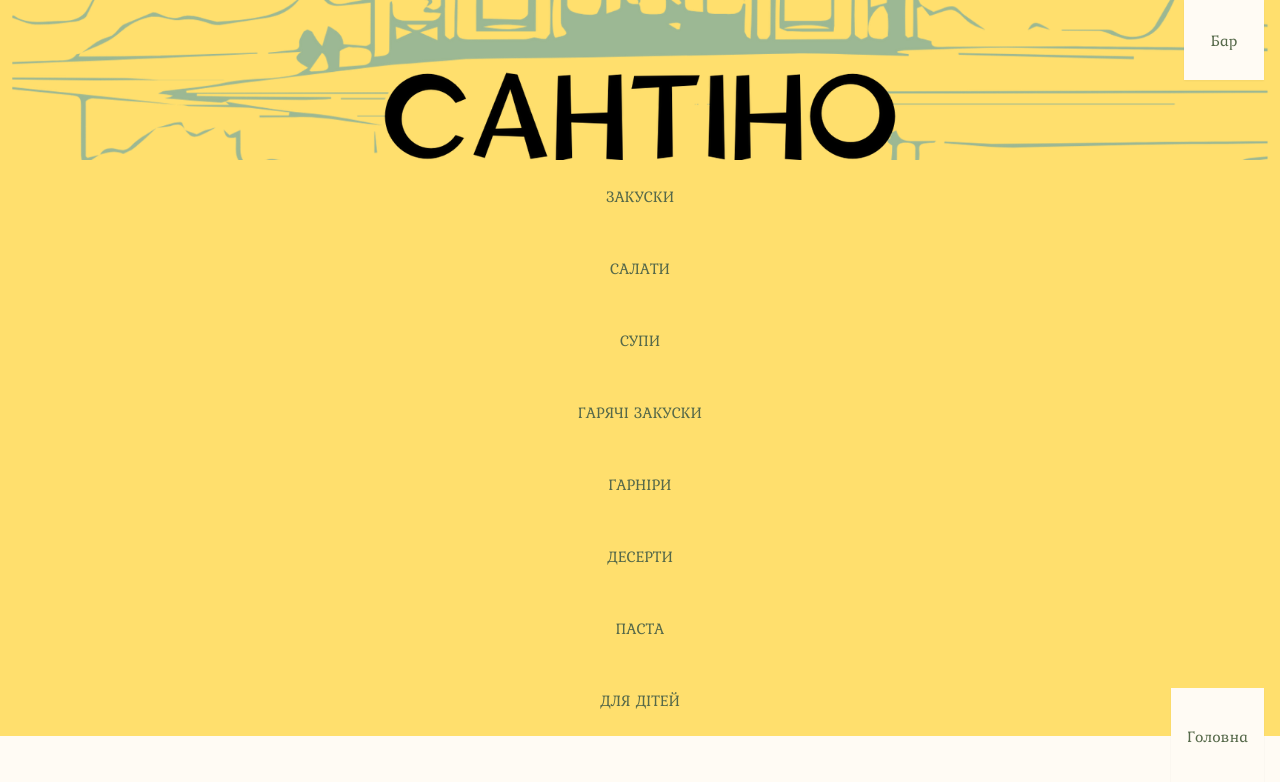
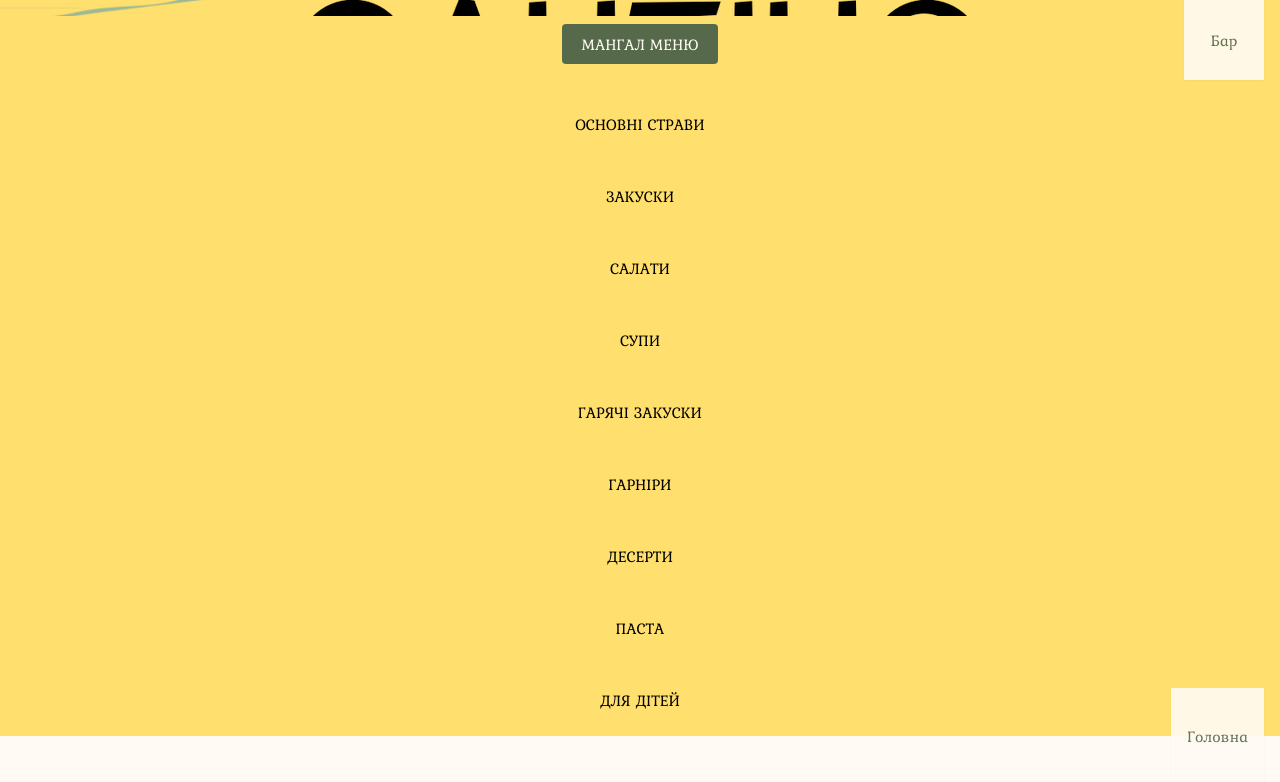
Before and after one commit to romantrynko/santino, a Next.js app: page /kitchen in a window 1280 px wide. Shown: the top 782 px of the page. Built offline with nearby package versions, Linux system fonts and the light colour scheme; what @tailwindcss/postcss7-compat, tailwindcss-no-scrollbar would draw is missing.

Commit message:
handled navbar

```diff
--- a/src/app/bar/page.tsx
+++ b/src/app/bar/page.tsx
@@ -8,6 +8,7 @@
 import RouteButton from '@/components/RouteButton/RouteButton';
 import Link from 'next/link';
 import PageHeader from '@/components/PageHeader';
+import NavigationBar from '@/components/NavigationBar';
 
 const BarPageContent = () => {
   const { isMobile, isPortrait } = useScreenSize();
@@ -37,27 +38,11 @@
           titleClassName="font-extralight tracking-widest"
           isSection
         />
-        <div
-          className={cn(
-            'flex flex-col w-full h-full gap-2 mt-[180px] p-2',
-            {}
-          )}>
-          {barSectionButtons.map(({ name, section }, index) => (
-            <Link
-              href={`/bar/${section}`}
-              // biome-ignore lint/suspicious/noArrayIndexKey: <explanation>
-              key={index}>
-              <MenuSectionButton
-                delay={index * 150}
-                textClassName={cn("text-dark-green", {
-                  'text-[46px]': isPortrait,
-                  'text-[24px]': isMobile
-                })}>
-                {name.toUpperCase()}
-              </MenuSectionButton>
-            </Link>
-          ))}
-        </div>
+        <NavigationBar
+          wrapperClassName={cn(
+            'flex flex-col w-full  min-h-[calc(100vh-180px)] gap-4 mt-[180px] p-2'
+          )}
+        />
       </div>
     </div>
   );
--- a/src/app/kitchen/[section]/page.tsx
+++ b/src/app/kitchen/[section]/page.tsx
@@ -63,7 +63,7 @@
       <RouteButton
         text={'Головна'}
         route={'/'}
-        containerClassName={cn("bottom-20 left-4 w-[200px]", {
+        containerClassName={cn("bottom-[100px] left-2 w-[200px]", {
           "w-[200px] px-8": isPortrait,
           'w-20': isMobile
         })}
--- a/src/app/kitchen/page.tsx
+++ b/src/app/kitchen/page.tsx
@@ -1,12 +1,10 @@
 'use client';
 
-import MenuSectionButton from '@/components/MenuSectionButton';
+import NavigationBar from '@/components/NavigationBar';
 import PageHeader from '@/components/PageHeader';
 import RouteButton from '@/components/RouteButton';
-import { kitchenSectionButtons } from '@/constants/menuList';
 import { useScreenSize } from '@/utils/hooks/useScreenSize';
 import { cn } from '@/utils/utils';
-import Link from 'next/link';
 import React from 'react';
 
 const KitchenPageContent = () => {
@@ -33,33 +31,33 @@
 
         <PageHeader
           // title="Кухня"
-          containerClassName="h-40 fixed bg-yellow-light"
-          innerContainerClassName="bg-main-logo-2 bg-cover bg-center bg-no-repeat p-2"
+          containerClassName={cn("fixed bg-yellow-light",
+          {
+            'h-60': isPortrait,
+            'h-40 ': isMobileInPortrait
+            })}
+          innerContainerClassName={cn("bg-main-logo-2 bg-center bg-no-repeat p-2", {
+            'bg-contain': isPortrait,
+            'bg-cover': isMobileInPortrait
+            })}
           titleClassName="font-extralight tracking-widest"
           isSection
         />
 
-        <div
-          className={cn(
-            'flex flex-col w-full  min-h-[calc(100vh-180px)] gap-4 mt-[180px] p-2',
-            {}
-          )}>
-          {kitchenSectionButtons.map(({ name, section }, index) => (
-            <Link
-              href={`/kitchen/${section}`}
-              // biome-ignore lint/suspicious/noArrayIndexKey: <explanation>
-              key={index}>
-              <MenuSectionButton
-                delay={index * 150}
-                textClassName={cn('text-dark-green', {
-                  'text-[46px]': isPortrait,
-                  'text-[24px]': isMobileInPortrait
-                })}>
-                {name.toUpperCase()}
-              </MenuSectionButton>
-            </Link>
-          ))}
-        </div>
+        <NavigationBar
+          wrapperClassName={cn("text-[24px] flex flex-col w-full min-h-[calc(100vh-180px)] gap-4 mt-[180px] p-2",
+          {
+            'min-h-[calc(100vh-220px)] mt-[220px]': isPortrait,
+            'mt-[180px]': isMobileInPortrait,
+          })}
+
+          buttonTextClassName={cn("text-14px",
+          {
+            'text-14px text-dark-green': isMobileInPortrait,
+            'text-24px text-dark-green': isPortrait,
+          }
+          )}
+        />
       </div>
     </div>
   );
--- a/src/app/layout.tsx
+++ b/src/app/layout.tsx
@@ -4,7 +4,7 @@
 import { Inter } from 'next/font/google';
 import './globals.css';
 import { cn } from '@/utils/utils';
-import { ScreenSizeProvider } from '@/utils/hooks/useScreenSize';
+import { ScreenSizeProvider, useScreenSize } from '@/utils/hooks/useScreenSize';
 import { useEffect, useState } from 'react';
 import { usePathname } from 'next/navigation';
 import NavigationBar from '@/components/NavigationBar';
@@ -22,6 +22,7 @@
 }>) {
   const pathname = usePathname();
   const [showNavBar, setShowNavBar] = useState(false);
+  const { isPortrait, isMobile, isMobileInPortrait } = useScreenSize();
 
   useEffect(() => {
     setShowNavBar(
@@ -34,12 +35,20 @@
       <body className={cn('h-[100%] bg-beige', inter.className)}>
         <ScreenSizeProvider>{children}</ScreenSizeProvider>
         {showNavBar && (
-          <footer className="flex fixed bottom-4 left-0 w-full z-50 overflow-scroll scrollbar-none">
+          <footer className="flex fixed bottom-4 left-0 w-full z-50 overflow-scroll scrollbar-none py-2 px-2 ">
             <NavigationBar
-              wrapperClassName="flex items-center gap-4 px-2"
-              buttonTextClassName="text-[14px] whitespace-nowrap self-center text-beige font-bold font-kurale"
-              outerContainerClassName="flex items-center justify-center px-3 py-1 bg-dark-green rounded"
+              wrapperClassName={cn("flex items-center gap-4 w-full", {
+                'w-full': isMobileInPortrait
+              })}
+              // outerContainerClassName="flex items-center justify-center px-3 py-1 bg-dark-green rounded"
+              outerContainerClassName={cn("bg-beige text-dark-green flex items-center justify-center z-10 overflow-hidden active:bg-slate-500 active:duration-300 shadow-sm shadow-dark-green active:opacity-100 rounded-[20px] px-4 py-2 cursor-pointer transition"
+              )}
+
               innerContainerClassName="flex items-center justify-center p-2"
+              buttonTextClassName={cn("text-[16px] whitespace-nowrap self-center text-dark-green font-kurale", {
+                'text-[14px]': isMobileInPortrait,
+                'text-[24px]': isPortrait
+                })}
             />
           </footer>
         )}
--- a/src/app/pageContent/MenuSectionPageContent/MenuSectionPageContent.tsx
+++ b/src/app/pageContent/MenuSectionPageContent/MenuSectionPageContent.tsx
@@ -29,7 +29,7 @@
   return (
     <div className={cn("flex relative items-center w-full flex-col gap-3 bg-beige")}>
       <RouteButton
-        containerClassName={cn("bottom-20")}
+        containerClassName={cn("bottom-[100px]")}
         text={'Назад'}
         onClick={goBack}
       />
--- a/src/components/MenuSectionButton/MenuSectionButton.tsx
+++ b/src/components/MenuSectionButton/MenuSectionButton.tsx
@@ -9,6 +9,7 @@
   textClassName?: string;
   onClick?: () => void;
   delay?: number;
+  selected?: boolean;
 };
 
 const MenuSectionButton = ({
@@ -17,7 +18,8 @@
   innerContainerClassName,
   textClassName,
   onClick,
-  delay
+  delay,
+  selected = false
 }: MenuSectionButtonProps) => {
   const [show, setShow] = useState(false);
   const pathname = usePathname();
@@ -36,7 +38,8 @@
         `flex justify-center items-center cursor-pointer active:scale-[98%] active:duration-150 transition duration-200 ease-in ${
           show ? 'opacity-100' : 'opacity-0'
         }`,
-        containerClassName
+        containerClassName,
+        selected && ' bg-dark-green'
       )}
       onClick={onClick}>
       <div
@@ -48,7 +51,10 @@
           className={cn(
             'text-center text-[24px] font-light',
             textClassName,
-            isMangalButton && pathname === '/kitchen' && 'text-beige bg-dark-green px-5 py-2 rounded'
+            isMangalButton &&
+              pathname === '/kitchen' &&
+              'text-beige bg-dark-green px-5 py-2 rounded',
+            selected && 'text-beige '
           )}>
           {children}
         </div>
--- a/src/components/NavigationBar/NavigationBar.tsx
+++ b/src/components/NavigationBar/NavigationBar.tsx
@@ -5,33 +5,41 @@
 import { useScreenSize } from '@/utils/hooks/useScreenSize';
 import { barSectionButtons, kitchenSectionButtons } from '@/constants/menuList';
 import { usePathname } from 'next/navigation';
+import { on } from 'events';
 
 type NavigationBarProps = Readonly<{
   wrapperClassName?: string;
   buttonTextClassName?: string;
   innerContainerClassName?: string;
   outerContainerClassName?: string;
+  onClick?: () => void;
 }>;
 
 const NavigationBar = ({
   wrapperClassName,
   buttonTextClassName,
   innerContainerClassName,
-  outerContainerClassName
+  outerContainerClassName,
+  onClick
 }: NavigationBarProps) => {
   const { isPortrait, isMobileInPortrait } = useScreenSize();
   const pathname = usePathname();
 
   const buttons = useMemo(() => {
     switch (true) {
-      case pathname.startsWith("/kitchen"):
+      case pathname.startsWith('/kitchen'):
         return kitchenSectionButtons;
-      case pathname.startsWith("/bar"):
+      case pathname.startsWith('/bar'):
         return barSectionButtons;
       default:
         return [];
     }
   }, [pathname]);
+
+  const isNotSectionPage = useMemo(
+    () => pathname !== '/kitchen' && pathname !== '/bar',
+    [pathname]
+  );
 
   return (
     <div className={cn('flex flex-row w-full', wrapperClassName)}>
@@ -41,14 +49,22 @@
           // biome-ignore lint/suspicious/noArrayIndexKey: <explanation>
           key={index}>
           <MenuSectionButton
+            onClick={onClick}
+            selected={pathname === path}
             delay={index * 150}
             innerContainerClassName={cn(innerContainerClassName)}
             containerClassName={cn(outerContainerClassName)}
-            textClassName={cn('text-dark-green', buttonTextClassName, {
-              'text-[46px]': isPortrait,
-              'text-[24px]': isMobileInPortrait
-            })}>
-            {name.toUpperCase()}
+            textClassName={cn(
+              'text-dark-green',
+              {
+                'text-[36px]': isPortrait,
+                'text-[24px]': isMobileInPortrait
+              },
+              buttonTextClassName
+            )}>
+            {isNotSectionPage
+              ? name.charAt(0).toUpperCase() + name.slice(1)
+              : name.toUpperCase().toString()}
           </MenuSectionButton>
         </Link>
       ))}
--- a/src/components/RouteButton/RouteButton.tsx
+++ b/src/components/RouteButton/RouteButton.tsx
@@ -31,10 +31,10 @@
     // biome-ignore lint/a11y/useKeyWithClickEvents: <explanation>
     <div
       onClick={handleButtonClick}
-      className={cn("fixed bottom-4 right-4 bg-beige text-dark-green flex items-center justify-center z-10 overflow-hidden active:bg-slate-500 active:duration-300 shadow-sm shadow-dark-green active:opacity-100 rounded-[20px] px-4 h-24 cursor-pointer transition", {
+      className={cn("fixed bottom-4 right-4 bg-beige text-dark-green flex items-center justify-center z-10 opacity-90 overflow-hidden active:bg-slate-500 active:duration-300 shadow-sm shadow-dark-green active:opacity-100 rounded-[20px] px-4 h-24 cursor-pointer transition", {
         'bg-light-green text-beige scale-95': isClicked,
         'w-30': isPortrait,
-        'w-20 h-14 rounded-[8px]': isMobileInPortrait
+        'w-20 h-14 rounded-[20px]': isMobileInPortrait
       },
         containerClassName
       )}>
```
Also changed, not shown: src/app/bar/[section]/page.tsx (+21 -21 lines).
